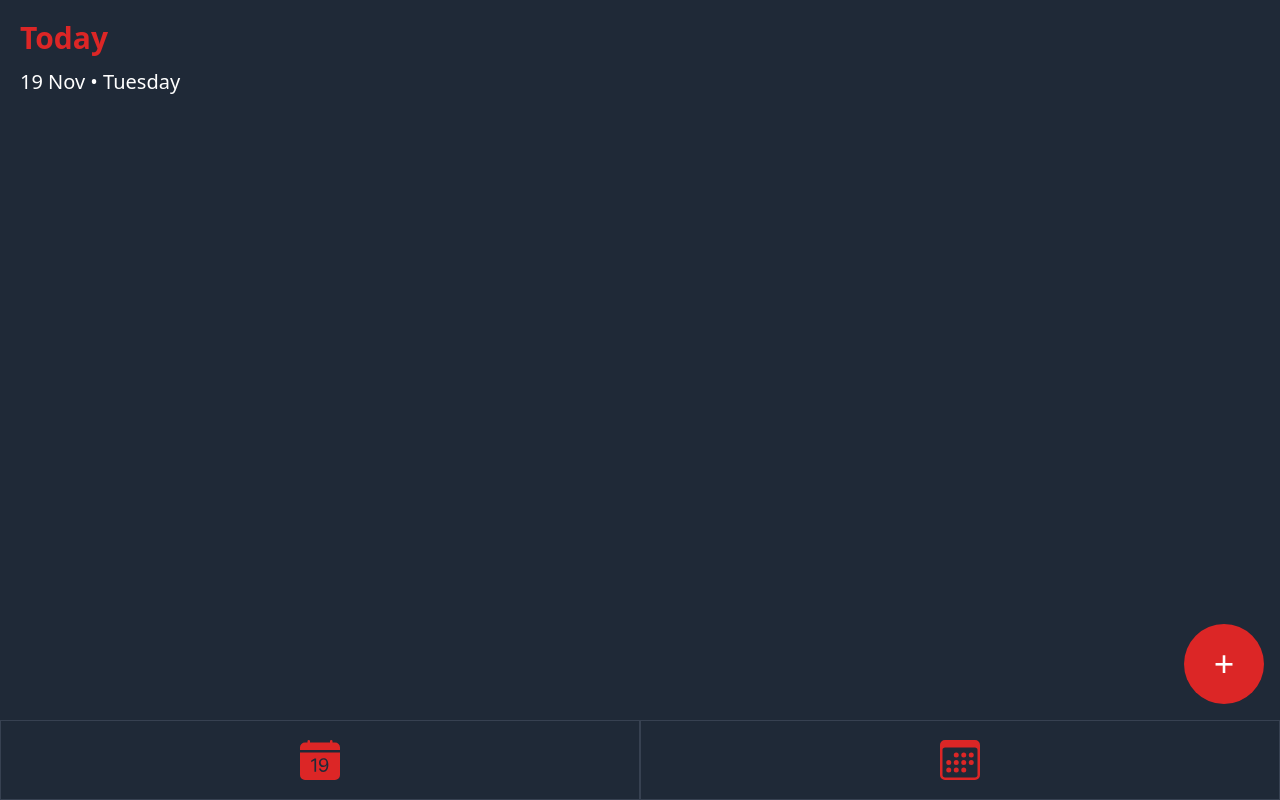
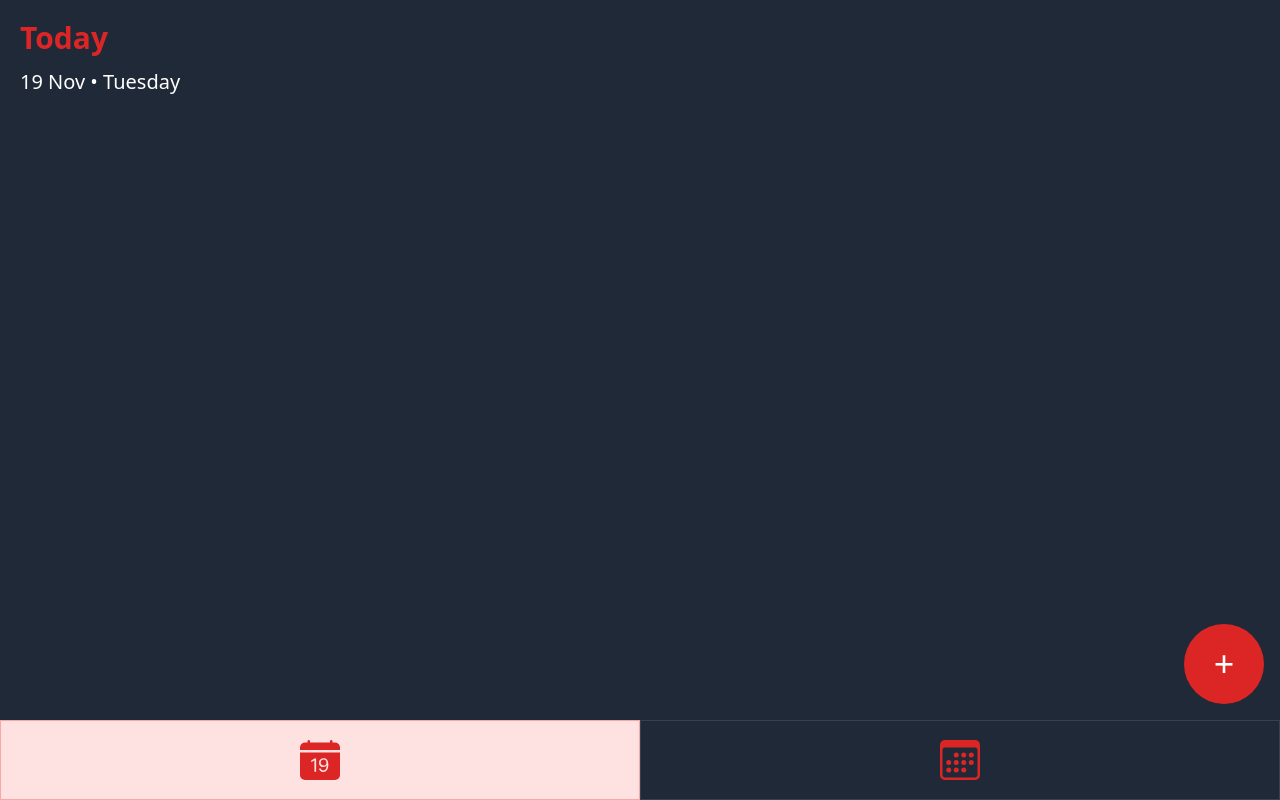
Before and after one commit to hsoekiswo/task-management, a React (Vite) app: page / in a window 1280 px wide. Built offline with nearby package versions, Linux system fonts and the light colour scheme.

Commit message:
feat: button color navigation

```diff
--- a/src/index.css
+++ b/src/index.css
@@ -121,8 +121,12 @@
         @apply w-full h-full flex justify-center;
     }
 
-    .btn-aside {
+    .nav-btn-container a {
         @apply border border-solid border-gray-700 w-full h-full flex justify-center items-center;
+    }
+
+    .nav-btn-container a.active {
+        @apply border-red-300 bg-red-100;
     }
 
     .new-task-container {
--- a/src/routes/root.tsx
+++ b/src/routes/root.tsx
@@ -1,7 +1,7 @@
 import { useState, createContext } from 'react'
 import { createPortal } from 'react-dom';
 import { TodayButton, CalendarButton } from '../components/Button/index';
-import { Outlet, Link } from 'react-router-dom';
+import { Outlet, NavLink } from 'react-router-dom';
 import Create from './create';
 
 export const UpdateContext = createContext(false);
@@ -29,15 +29,33 @@ export default function Root() {
             </main>
             <nav>
                 <aside>
-                    <div>
-                        <Link className='btn-aside' to={``}>
+                    <div className='nav-btn-container'>
+                        <NavLink
+                            // className='btn-aside'
+                            className={({ isActive, isPending }) =>
+                                isActive
+                                    ? "active"
+                                    : isPending
+                                    ? "pending"
+                                    : ""
+                            }
+                            to={``}>
                             <TodayButton />
-                        </Link>
+                        </NavLink>
                     </div>
-                    <div>
-                        <Link className='btn-aside' to={`calendar`}>
+                    <div className='nav-btn-container'>
+                        <NavLink
+                            // className='btn-aside'
+                            className={({ isActive, isPending }) =>
+                                isActive
+                                    ? "active"
+                                    : isPending
+                                    ? "pending"
+                                    : ""
+                            }
+                            to={`calendar`}>
                             <CalendarButton />
-                        </Link>
+                        </NavLink>
                     </div>
                 </aside>
             </nav>
```
